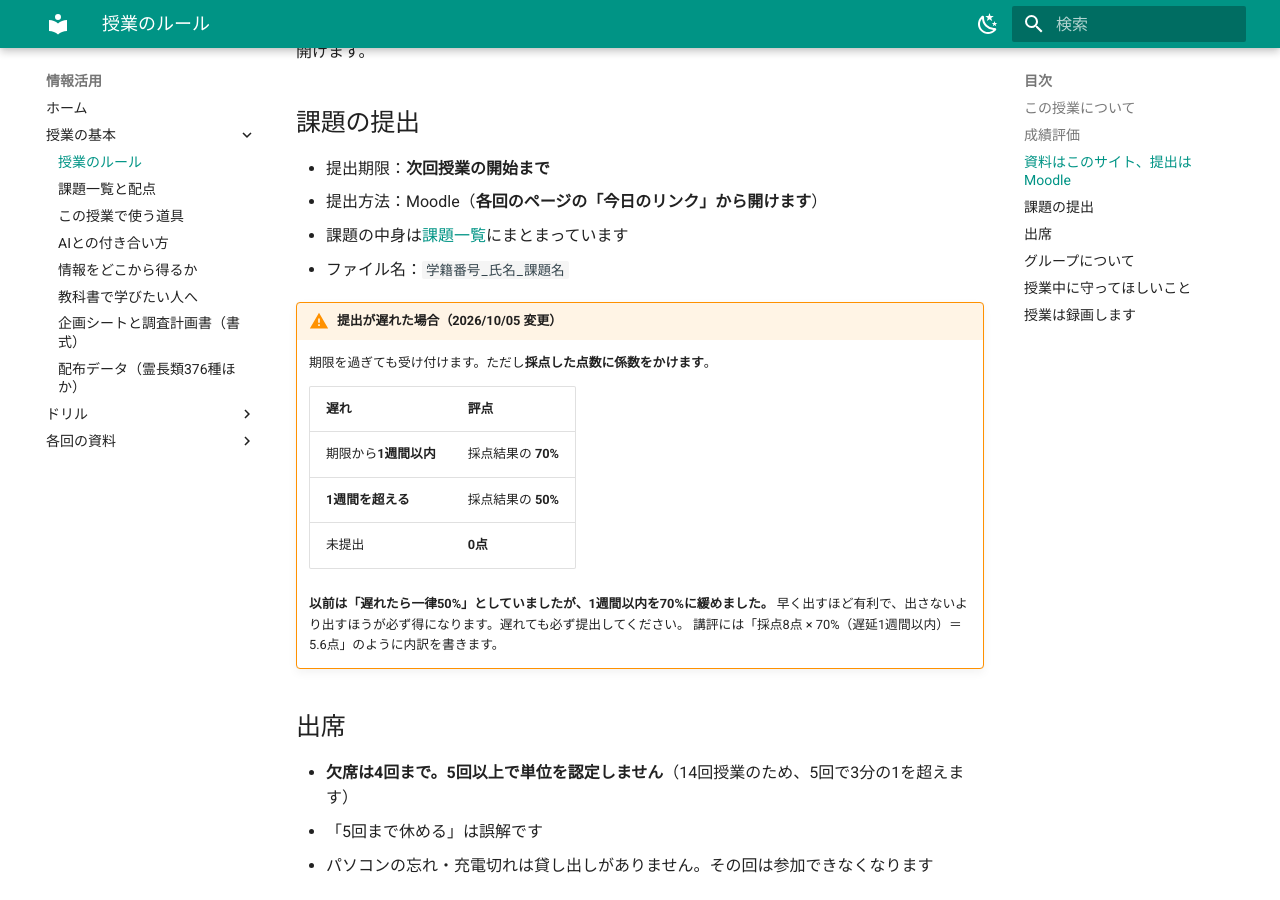
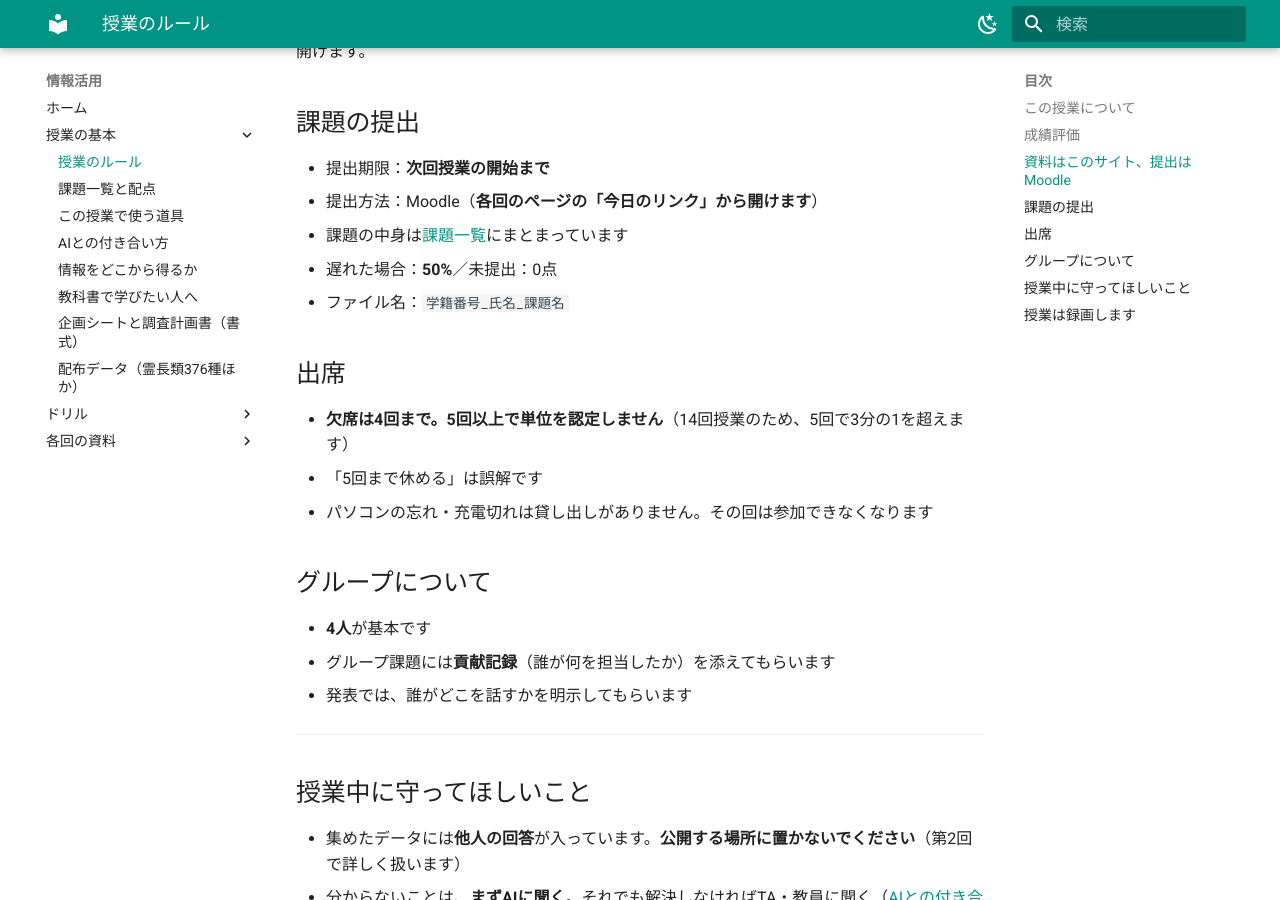
Before and after one commit to aonoa68/joho-katsuyo, an MkDocs documentation site: the page built from docs/rules.md, in a window 1280 px wide and 900 px high, scrolled down 904 px. Built offline with MkDocs 1.6.1 and Material for MkDocs 9.7.7, drawn with Linux system fonts in a browser that asks for light colours.

Commit message:
遅延提出の二段階化を取り消し、情報活用は「一律50%」に戻す
7acc9ed で「1週間以内70%／1週間超50%」に変更したが、この科目は
すでに授業で「遅れたら50%」と説明済みのため、変更するとかえって
分かりにくくなる。rules.md と assignments.md を変更前の記述に戻した。

二段階のルールは統計学Ⅰ・Ⅱと社会調査入門にのみ適用する。
Moodle の各課題の説明に追記した二段階の文面も、この科目の26件からは削除する。

Co-Authored-By: Claude Opus 5 (1M context) <noreply@anthropic.com>
Claude-Session: https://claude.ai/code/session_01VNG6MY7caqH6ZBqg92AUZE

```diff
--- a/docs/rules.md
+++ b/docs/rules.md
@@ -32,20 +32,8 @@ Moodleを資料探しに使う必要はありません。**Moodleは提出する
 - 提出期限：**次回授業の開始まで**
 - 提出方法：Moodle（**各回のページの「今日のリンク」から開けます**）
 - 課題の中身は[課題一覧](assignments.md)にまとまっています
+- 遅れた場合：**50%**／未提出：0点
 - ファイル名：`学籍番号_氏名_課題名`
-
-!!! warning "提出が遅れた場合（2026/10/05 変更）"
-    期限を過ぎても受け付けます。ただし**採点した点数に係数をかけます**。
-
-    | 遅れ | 評点 |
-    |---|---|
-    | 期限から**1週間以内** | 採点結果の **70%** |
-    | **1週間を超える** | 採点結果の **50%** |
-    | 未提出 | **0点** |
-
-    **以前は「遅れたら一律50%」としていましたが、1週間以内を70%に緩めました。**
-    早く出すほど有利で、出さないより出すほうが必ず得になります。遅れても必ず提出してください。
-    講評には「採点8点 × 70%（遅延1週間以内）＝ 5.6点」のように内訳を書きます。
 
 ## 出席
 
```
Also changed, not shown: docs/assignments.md (+1 -1 lines).
